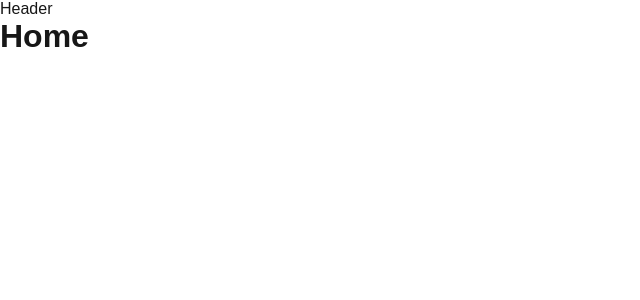
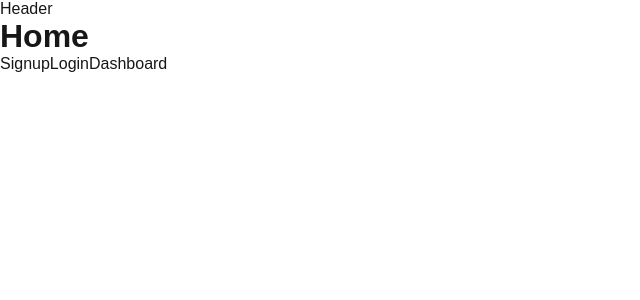
Before and after one commit to thanetate/HackUNT, a Next.js app: page / in a window 1280 px wide. Shown: the top 300 px of the page, without its empty margins (0-640 px from the left). Built offline with nearby package versions, Linux system fonts and the light colour scheme.

Commit message:
Added links

```diff
--- a/app/page.tsx
+++ b/app/page.tsx
@@ -1,12 +1,16 @@
 import Image from "next/image";
 import styles from "./page.module.css";
 import Header from "./components/Header";
+import Link from "next/link";
 
 export default function Home() {
   return (
     <main>
       <Header />
       <h1>Home</h1>
+      <Link href="/signup">Signup</Link>
+      <Link href="/login">Login</Link>
+      <Link href="/dashboard">Dashboard</Link>
     </main>
   );
 }
```
